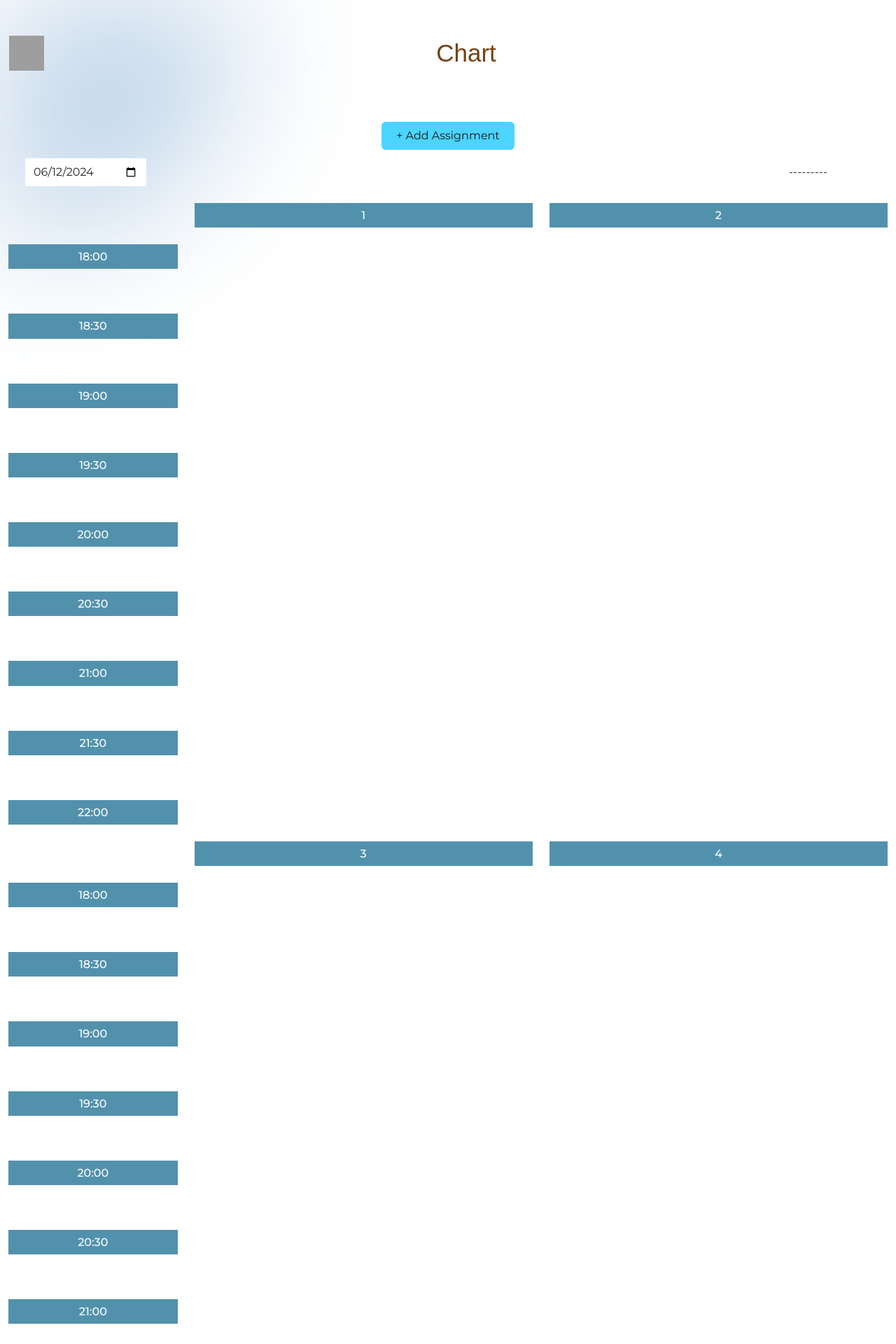
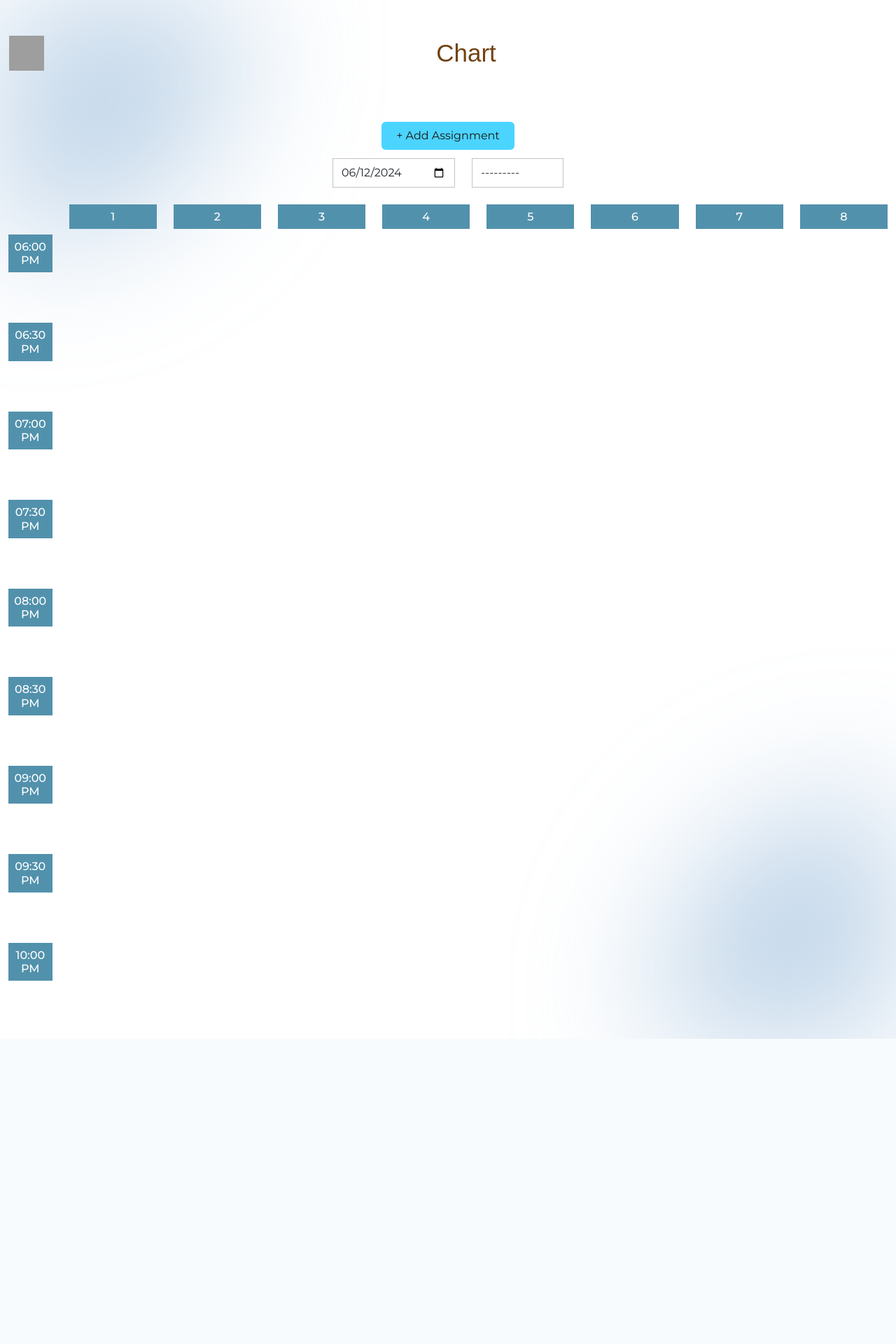
Before and after one commit to TaksaWibawa/massage-app, a Django app: page /chart in a window 1280 px wide. Shown: the top 1920 px of the page at 70% size. After the commit the page ends 1484 px from the top, so only its background shows below. Run offline with Django 4.2, Linux system fonts and the light colour scheme; a user stored in the database is signed in; data comes from the database, SQL or seed files in the repository; tables that the repository leaves empty hold one stand-in row (values such as "Sample post"); some libraries are stand-ins or nearby versions; some web fonts are replaced; grey boxes are pictures that could not be loaded.

Commit message:
feat: update chart ui for portrait and landscape

```diff
--- a/massage/context_processors.py
+++ b/massage/context_processors.py
@@ -1,3 +1,4 @@
+from datetime import datetime, timedelta
 from .utils import get_global_setting
 
 def nav_menus(request):
@@ -72,12 +73,24 @@ def nav_menus(request):
     return {'MENU_ITEMS': MENU_ITEMS}
 
 
+
 def chart_context(request):
     max_chairs = get_global_setting('max chairs')
     CHAIRS = list(range(1, max_chairs + 1))
     CHAIRS_GROUPED = [CHAIRS[i:i + 2] for i in range(0, len(CHAIRS), 2)]
-    TIME_SLOTS = ["18:00", "18:30", "19:00", "19:30",
-                  "20:00", "20:30", "21:00", "21:30", "22:00"]
+
+    start_hour = get_global_setting('start hour')
+    end_hour = get_global_setting('end hour')
+    interval = get_global_setting('interval')
+
+    TIME_SLOTS = []
+    current_time = start_hour
+    while current_time <= end_hour:
+        TIME_SLOTS.append(current_time.strftime('%I:%M %p'))
+        # increment the current time by the interval
+        current_time += timedelta(minutes=interval)
+    print(TIME_SLOTS)
+
     return {'CHAIRS_GROUPED': CHAIRS_GROUPED, 'TIME_SLOTS': TIME_SLOTS, 'CHAIRS': CHAIRS}
 
 def assignment_context(request):
--- a/massage/models.py
+++ b/massage/models.py
@@ -5,6 +5,7 @@ from django.db import models
 from django.core.validators import MinValueValidator, MaxValueValidator, ValidationError
 from django.contrib.auth.models import User
 from django.contrib.auth.hashers import make_password
+from django.core.exceptions import ObjectDoesNotExist
 from colorfield.fields import ColorField
 
 def default_user():
@@ -43,9 +44,10 @@ class GlobalSettings(models.Model):
         ('number', 'Number'),
         ('percentage', 'Percentage (0-100)'),
         ('text', 'Text'),
+        ('time', 'Time')
     ]
 
-    name = models.CharField(max_length=255, unique=True, primary_key=True, default='Max Chairs', editable=False)
+    name = models.CharField(max_length=255, unique=True, primary_key=True, default='Max Chairs')
     type = models.CharField(max_length=10, choices=TYPE_CHOICES, default='number')
     value = models.TextField(default='8')
 
@@ -62,6 +64,24 @@ class GlobalSettings(models.Model):
             raise ValidationError(_('Value must be a percentage (0-100) for type Percentage'))
         elif self.type == 'text' and not isinstance(self.value, str):
             raise ValidationError(_('Value must be a text for type Text'))
+        elif self.type == 'time':
+            try:
+                timezone.datetime.strptime(self.value, '%H:%M')
+            except ValueError:
+                raise ValidationError(_('Value must be a time in HH:MM format for type Time'))
+
+    def save(self, *args, **kwargs):
+        if self.pk is not None:
+            try:
+                orig = GlobalSettings.objects.get(pk=self.pk)
+                if orig.name != self.name:
+                    raise ValidationError("You cannot change the name field of an existing GlobalSettings instance.")
+            except ObjectDoesNotExist:
+                pass
+        else:
+            if GlobalSettings.objects.filter(name=self.name).exists():
+                raise ValidationError("A GlobalSettings instance with this name already exists.")
+        super().save(*args, **kwargs)
 
 class Role(models.Model):
     id = models.AutoField(primary_key=True)
--- a/massage/templates/dashboard/chart.html
+++ b/massage/templates/dashboard/chart.html
@@ -26,21 +26,69 @@
         <input id="filter-submit" type="submit" value="Filter" hidden>
       </form>
     </div>
-    {% for chairs in CHAIRS_GROUPED %}
+
+    <div class="portrait">
+      {% for chairs_group in CHAIRS_GROUPED %}
       <div class="content-group">
-        <div class="chairs">
+        <div class="time-slots-wrapper">
           <div class="empty-cell"></div>
-          {% for chair in chairs %}<h3 class="indicator">{{ chair }}</h3>{% endfor %}
-          {% if forloop.last and chairs|length|divisibleby:2 == False %}<div class="empty-cell"></div>{% endif %}
-        </div>
-        <div class="time-slots">
-          {% for time_slot, row in TIME_SLOTS %}
+          <div class="time-slots" style="grid-template-rows: repeat({{ TIME_SLOTS|length }}, 1fr);">
+            {% for time_slot, row in TIME_SLOTS %}
             <div class="time-slot" style="grid-row-start: {{ row }};">
               <h3 class="indicator">{{ time_slot }}</h3>
             </div>
-          {% endfor %}
+            {% endfor %}
+          </div>
         </div>
-        {% for chair in chairs %}
+        {% for chair in chairs_group %}
+        <div class="chairs">
+          <h3 class="indicator">{{ chair }}</h3>
+          <div class="tasks">
+            {% for task_with_position in tasks_with_positions %}
+            {% if task_with_position.task.chair == chair %}
+            <div class="task"
+                 style="grid-row-start: {{ task_with_position.start_row }};
+                        grid-row-end: {{ task_with_position.end_row }};
+                        background-color: {% if task_with_position.task.is_done %}#C8C8C8{% elif not task_with_position.task.employee.name %}#FFCCCC{% else %}{{ task_with_position.task.employee.color }}{% endif %};"
+                 data-bs-toggle="modal"
+                 data-bs-target="#taskModal"
+                 data-task-id="{{ task_with_position.task.id }}"
+                 data-task-chair="{{ task_with_position.task.chair }}"
+                 data-task-customer="{{ task_with_position.task.customer }}"
+                 data-task-phone="{{ task_with_position.task.phone }}"
+                 data-task-employee="{{ task_with_position.task.employee.name|default:"Unassigned" }}"
+                 data-task-service="{{ task_with_position.task.service }}"
+                 data-task-time="{{ task_with_position.start_time }} - {{ task_with_position.end_time }}"
+                 data-task-done="{{ task_with_position.task.is_done }}">
+              <div class="task-item">
+                <div class="task-item__time">{{ task_with_position.start_time }} - {{ task_with_position.end_time }}</div>
+                <div class="task-item__employee">{{ task_with_position.task.employee.name|default:"Unassigned" }}</div>
+              </div>
+            </div>
+            {% endif %}
+            {% endfor %}
+          </div>
+        </div>
+        {% endfor %}
+      </div>
+      {% endfor %}
+    </div>
+
+    <div class="landscape">
+      <div class="content-group" style="grid-template-columns: 0.5fr repeat({{ CHAIRS|length }}, 1fr);">
+        <div class="time-slots-wrapper">
+          <div class="empty-cell"></div>
+          <div class="time-slots" style="grid-template-rows: repeat({{ TIME_SLOTS|length }}, 1fr);">
+            {% for time_slot, row in TIME_SLOTS %}
+              <div class="time-slot" style="grid-row-start: {{ row }};">
+                <h3 class="indicator">{{ time_slot }}</h3>
+              </div>
+            {% endfor %}
+          </div>
+        </div>
+        {% for chair in CHAIRS %}
+        <div class="chairs">
+          <h3 class="indicator">{{ chair }}</h3>
           <div class="tasks">
             {% for task_with_position in tasks_with_positions %}
               {% if task_with_position.task.chair == chair %}
@@ -61,15 +109,16 @@
                   <div class="task-item">
                     <div class="task-item__time">{{ task_with_position.start_time }} - {{ task_with_position.end_time }}</div>
                     <div class="task-item__employee">{{ task_with_position.task.employee.name|default:"Unassigned" }}</div>
-                    <div class="task-item__service">{{ task_with_position.task.service }}</div>
                   </div>
                 </div>
               {% endif %}
             {% endfor %}
           </div>
+        </div>
         {% endfor %}
       </div>
-    {% endfor %}
+    </div>
+
   </section>
   <div class="modal fade"
        id="taskModal"
--- a/massage/utils.py
+++ b/massage/utils.py
@@ -1,6 +1,7 @@
 from django.http import HttpResponse
 from django_xhtml2pdf.utils import generate_pdf as generate_pdf_xhtml2pdf
-from .models import GlobalSettings, ReceiptService, Service, Receipt
+from datetime import datetime
+from .models import GlobalSettings
 
 
 def get_global_setting(name):
@@ -10,6 +11,8 @@ def get_global_setting(name):
             value = int(setting.value)
         elif setting.type == 'percentage':
             value = float(setting.value)
+        elif setting.type == 'time':
+            value = datetime.strptime(setting.value, '%H:%M')
         else:
             value = setting.value
         return value
--- a/massage/views/dashboard.py
+++ b/massage/views/dashboard.py
@@ -56,7 +56,7 @@ def ChartPage(request):
     context['tasks_with_positions'] = tasks_with_positions
 
     for i, time_slot in enumerate(context['TIME_SLOTS']):
-        time = datetime.strptime(time_slot, '%H:%M')
+        time = datetime.strptime(time_slot, '%I:%M %p')
         row = ((time.hour * 60 + time.minute - 18 * 60) / 240) * 100
         context['TIME_SLOTS'][i] = (time_slot, row)
 
--- a/static/massage/css/styles.css
+++ b/static/massage/css/styles.css
@@ -450,23 +450,59 @@ p {
 
 .content-group {
   display: grid;
-  grid-template-columns: 0.5fr 1fr 1fr;
+  grid-template-columns: 0.25fr 1fr 1fr;
   gap: 24px;
-  height: 100%;
   position: relative;
   z-index: 0;
+  margin-bottom: 24px;
 }
 
-.content-group .chairs {
-  display: contents;
+.chairs {
+  grid-column: span 1;
+}
+
+.portrait {
+  display: block;
+}
+
+.landscape {
+  display: none;
+}
+
+@media screen and (orientation: landscape) {
+  .content-group {
+    grid-auto-flow: column;
+  }
+
+  .chairs {
+    grid-column: span 1 / auto;
+  }
+
+  .landscape {
+    display: block;
+  }
+
+  .portrait {
+    display: none;
+  }
+}
+
+.time-slots-wrapper {
+  display: flex;
+  flex-direction: column;
+}
+
+.empty-cell{
+  height: 35.1736px;
+  margin-bottom: 9px;
 }
 
 .time-slots, .tasks {
   display: grid;
+  height: 100%;
 }
 
 .time-slots {
-  grid-template-rows: repeat(9, 1fr);
   row-gap: 64px;
 }
 
@@ -524,6 +560,7 @@ p {
   font-size: 16px;
   color: white;
   background-color: #5291ac;
+  margin-bottom: 8px;
 }
 
 .receipt-header, .print-receipt__header {
@@ -637,14 +674,15 @@ p {
 }
 
 .chart-actions .filter-wrapper {
-  justify-content: space-between;
+  justify-content: center;
 }
 
+
 .filter-wrapper input, .filter-wrapper .form-select {
-  border: none;
+  border: 1px solid #c3c3c3;
   border-radius: 0;
   outline: none;
-  background: white;
+  background: transparent;
   padding-block: 8px;
 }
 
```
Also changed, not shown: massage/migrations/0002_initial-data.py, massage/migrations/0005_alter_globalsettings_name_alter_globalsettings_type.py (added).
